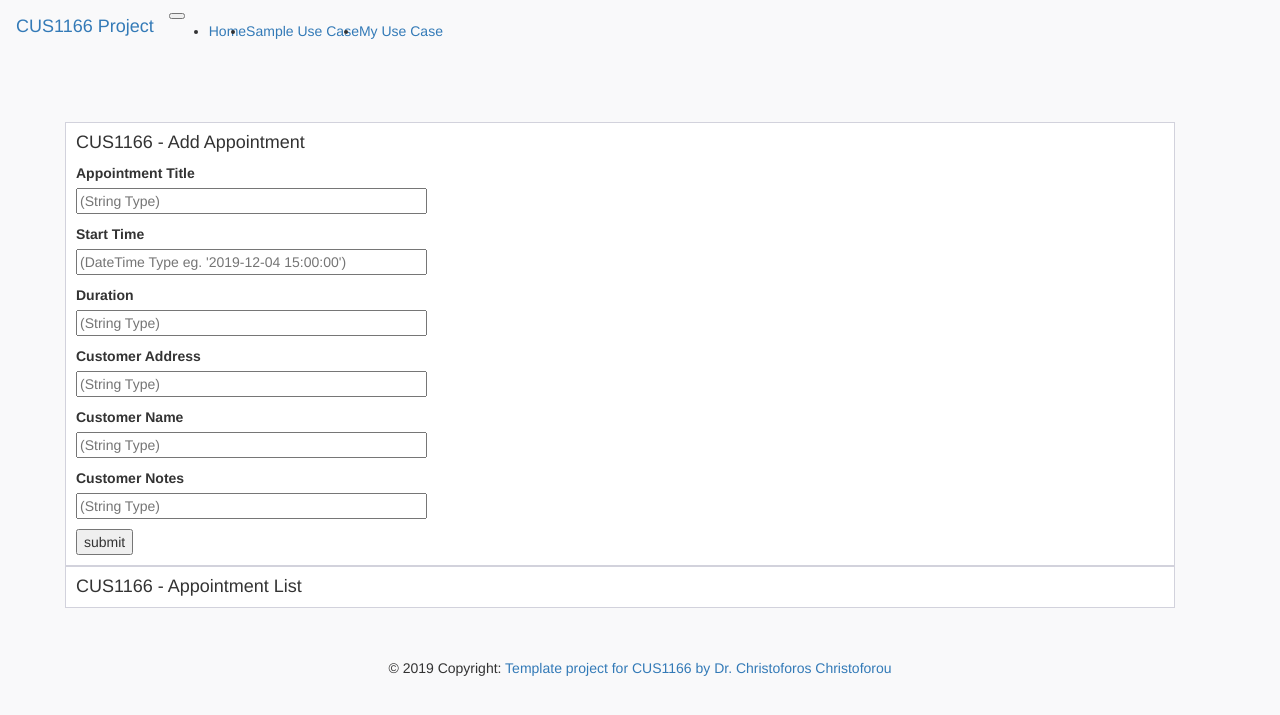
After one commit to ShikaRAZR/CUS1166_Project_Template, a Flask app: page /appointmentlist in a window 1280 px wide. The commit adds this page. Shown: the top 715 px of the page. Run offline with Flask 2, Linux system fonts and the light colour scheme; data that the repository does not hold is empty; some libraries are stand-ins or nearby versions.

Commit message:
Ability to add and remove appointments

```diff
--- a/app/main/forms.py
+++ b/app/main/forms.py
@@ -1,9 +1,8 @@
 
 # import flask_wtf
 from flask_wtf import FlaskForm
-from wtforms import StringField, SubmitField, SelectField, TextAreaField
+from wtforms import StringField, SubmitField, SelectField, TextAreaField, BooleanField, DateTimeField, IntegerField, FloatField
 from wtforms.validators import ValidationError, DataRequired, Length
-
 
 
 
@@ -11,3 +10,12 @@ class TaskForm(FlaskForm):
     task_desc = StringField('task_desc', validators=[DataRequired()])
     task_status_completed = SelectField('Status', choices=[('todo','Todo'),('doing','Doing'),('done','Done')])
     submit = SubmitField('submit')
+
+class AppointmentForm(FlaskForm):
+    appointment_title = StringField('Appointment Title', validators=[DataRequired()])
+    appointment_start_date = DateTimeField('Start Time', validators=[DataRequired()])
+    appointment_duration = StringField('Duration', validators=[DataRequired()])
+    appointment_location = StringField('Customer Address', validators=[DataRequired()])
+    customer_name = StringField('Customer Name', validators=[DataRequired()])
+    customer_notes = StringField('Customer Notes', validators=[DataRequired()])
+    submit = SubmitField('submit')
--- a/app/main/routes.py
+++ b/app/main/routes.py
@@ -1,8 +1,9 @@
 from flask import render_template,  redirect, url_for
 from app.main import bp
 from app import db
-from app.main.forms import TaskForm
-from app.models import Task
+from app.main.forms import TaskForm, AppointmentForm
+from app.models import Task, Appointment
+from datetime import datetime
 
 
 # Main route of the applicaitons.
@@ -73,3 +74,58 @@ def edit_task(task_id):
     form.task_status_completed.data = current_task.task_status
 
     return render_template("main/todolist_edit_view.html",form=form, task_id = task_id)
+
+
+#
+#  Route for viewing and adding new tasks.
+@bp.route('/appointmentlist', methods=['GET','POST'])
+def appointmentlist():
+    form = AppointmentForm()
+
+    if form.validate_on_submit():
+        # Get the data from the form, and add it to the database.
+        new_appointment = Appointment(appointment_title=form.appointment_title.data,
+                                      appointment_start_date=form.appointment_start_date.data,
+                                      appointment_duration = form.appointment_duration.data,
+                                      appointment_location = form.appointment_location.data,
+                                      customer_name = form.customer_name.data,
+                                      customer_notes = form.customer_notes.data)
+
+        db.session.add(new_appointment)
+        db.session.commit()
+        # Redirect to this handler - but without form submitted - gets a clear form.
+        return redirect(url_for('main.appointmentlist'))
+
+    appointment_list = db.session.query(Appointment).all()
+
+    return render_template("main/appointmentlist.html",appointment_list = appointment_list,form= form)
+
+
+
+@bp.route('/appointmentlist/remove/<int:appointment_id>', methods=['GET','POST'])
+def remove_appointment(appointment_id):
+    # Query database, remove items
+    print(appointment_id)
+    Appointment.query.filter(Appointment.appointment_id == appointment_id).delete()
+    db.session.commit()
+    return redirect(url_for('main.appointmentlist'))
+
+@bp.route('/appointment', methods=['GET','POST'])
+def appointment(appointment_id):
+    form = AppointmentForm()
+
+    if form.validate_on_submit():
+        # Get the data from the form, and add it to the database.
+        new_appointment = Appointment(appointment_title=form.appointment_title.data,
+                                      appointment_start_date=form.appointment_start_date.data,
+                                      appointment_duration = form.appointment_duration.data,
+                                      appointment_location = form.appointment_location.data,
+                                      customer_name = form.customer_name.data,
+                                      customer_notes = form.customer_notes.data)
+
+
+        # Redirect to this handler - but without form submitted - gets a clear form.
+        return redirect(url_for('main.appointment'))
+
+
+    return render_template("main/appointmentlist.html",appointment_list = appointment_list,form= form)
--- /dev/null
+++ b/app/templates/main/appointmentlist.html
@@ -0,0 +1,71 @@
+{% extends "menu.html" %}
+
+{% block main_content %}
+<div class="page-content page-container" id="page-content">
+    <div class="padding">
+        <div class="row container d-flex justify-content-center">
+            <div class="col-lg-12">
+                <div class="card px-3">
+                    <h4>CUS1166 - Add Appointment</h4>
+                    <form action="{{url_for('main.appointmentlist')}}" method="POST" novalidate>
+                    {{form.hidden_tag()}}
+                    <p>
+                        {{form.appointment_title.label}}<br>
+                        {{form.appointment_title(size=40, placeholder="(String Type)")}}<br>
+                        {% for error in form.appointment_title.errors %}
+                        <span style="color: red;">[{{ error }}]</span>
+                        {% endfor %}
+                    </p>
+                    <p>
+                        {{form.appointment_start_date.label}}<br>
+                        {{form.appointment_start_date(size=40, placeholder="(DateTime Type eg. '2019-12-04 15:00:00')")}}<br>
+                        {% for error in form.appointment_start_date.errors %}
+                        <span style="color: red;">[{{ error }} Or wrong data type.]</span>
+                        {% endfor %}
+                    </p>
+                    <p>
+                        {{form.appointment_duration.label}}<br>
+                        {{form.appointment_duration(size=40, placeholder="(String Type)")}}<br>
+                        {% for error in form.appointment_duration.errors %}
+                        <span style="color: red;">[{{ error }}]</span>
+                        {% endfor %}
+                    </p>
+                    <p>
+                        {{form.appointment_location.label}}<br>
+                        {{form.appointment_location(size=40, placeholder="(String Type)")}}<br>
+                        {% for error in form.appointment_location.errors %}
+                        <span style="color: red;">[{{ error }}]</span>
+                        {% endfor %}
+                    </p>
+                    <p>
+                        {{form.customer_name.label}}<br>
+                        {{form.customer_name(size=40, placeholder="(String Type)") }}<br>
+                        {% for error in form.customer_name.errors %}
+                        <span style="color: red;">[{{ error }}]</span>
+                        {% endfor %}
+                    </p>
+                    <p>
+                        {{form.customer_notes.label}}<br>
+                        {{form.customer_notes(size=40, placeholder="(String Type)")}}
+                        {% for error in form.customer_notes.errors %}
+                        <span style="color: red;">[{{ error }}]</span>
+                        {% endfor %}
+                    </p>
+                    <p>{{form.submit()}}</p>
+                    </form>
+                </div>
+                <div class="card px-3">
+                    <h4>CUS1166 - Appointment List</h4>
+                    {% for appointment in appointment_list %}
+                        <a href="{{url_for('main.appointmentlist')}}">
+                             <i class="fas fa-edit">{{appointment.appointment_title}}</i>
+                        </a>
+                        <a href="{{url_for('main.remove_appointment', appointment_id=appointment.appointment_id)}}">Delete</a>
+                        <br>
+                    {% endfor %}
+                </div>
+            </div>
+        </div>
+    </div>
+</div>
+{% endblock %}
--- a/app/templates/menu.html
+++ b/app/templates/menu.html
@@ -6,4 +6,7 @@
 <li class="nav-item">
   <a class="nav-link" href="{{url_for('main.todolist')}}">Sample Use Case</a>
 </li>
+<li class="nav-item">
+  <a class="nav-link" href="{{url_for('main.appointmentlist')}}">My Use Case</a>
+</li>
 {%  endblock %}
```
Also changed, not shown: app/models.py (+11 -0 lines), your_name.readme.md (added, +11 -0 lines), app.db (added), 1 other file.
